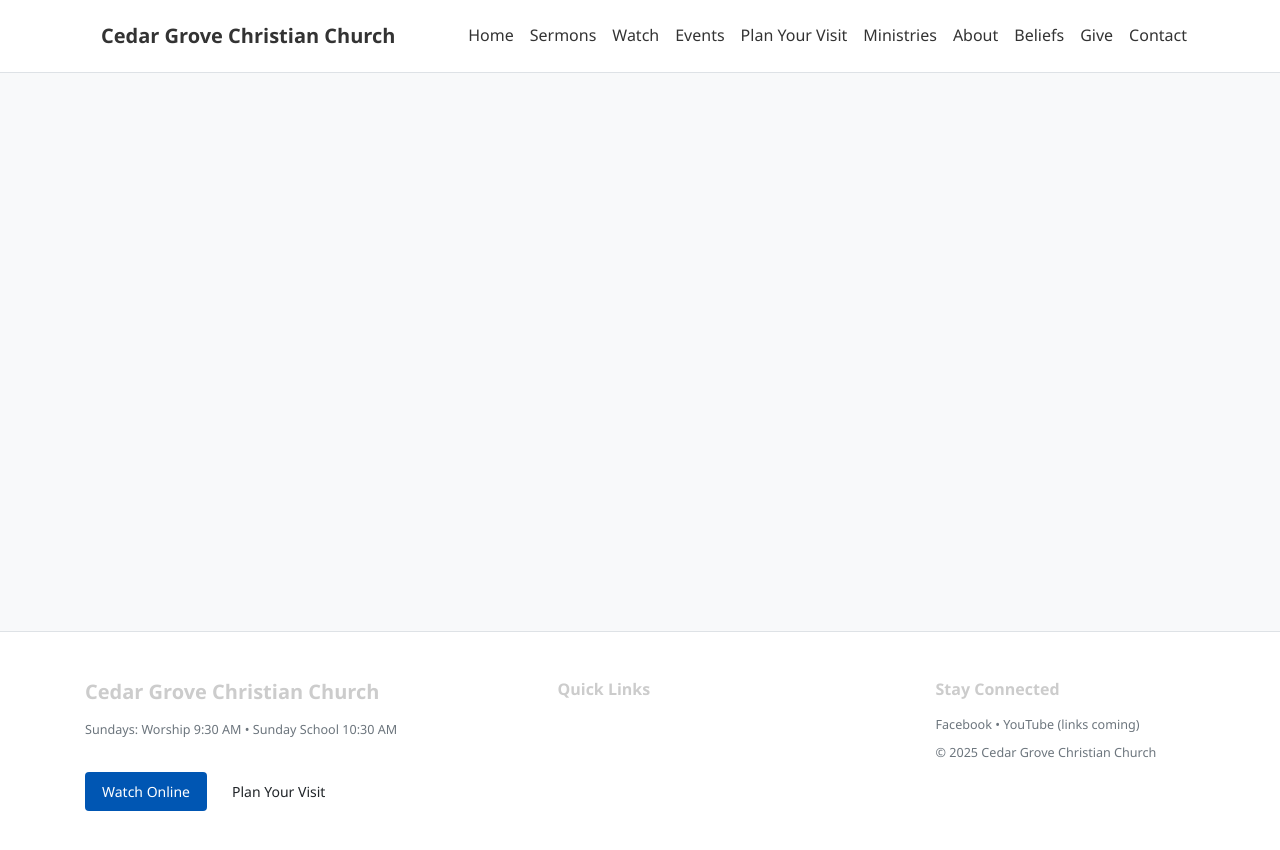
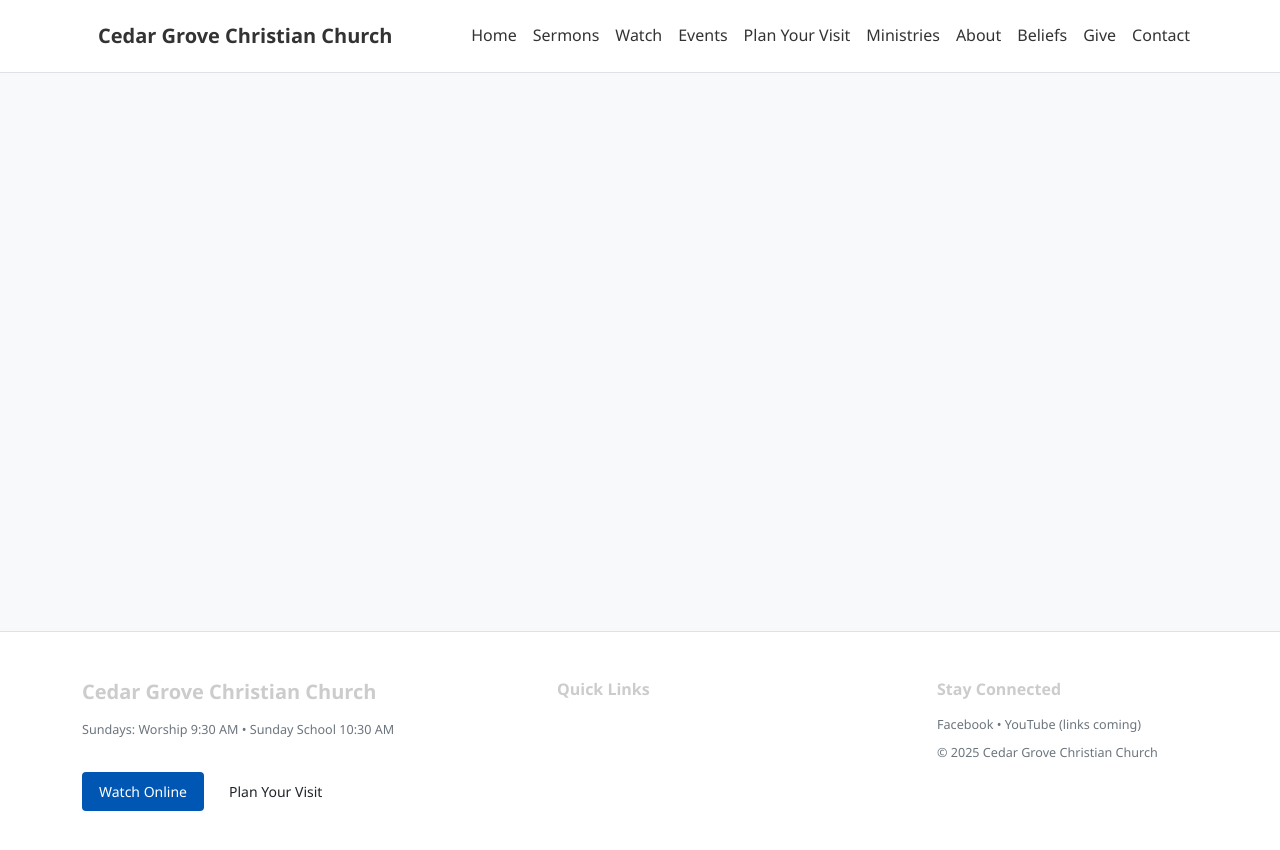
Before and after one commit to Waffles-Websites/waffles-websites.github.io, a Jekyll site: the page built from htmlAssets.html, in a window 1280 px wide. Shown: the top 850 px of the page. Built offline with Jekyll 4.4.1, drawn with Linux system fonts in a browser that asks for light colours.

Commit message:
Update main.css

```diff
--- a/assets/css/main.css
+++ b/assets/css/main.css
@@ -37,29 +37,6 @@
   line-height: 1.2;
 }
 
-/* Layout helpers */
-.container {
-  width: 100%;
-  margin-right: auto;
-  margin-left: auto;
-  padding-right: 15px;
-  padding-left: 15px;
-}
-@media (min-width: 768px) {
-  .container {
-    max-width: 720px;
-  }
-}
-@media (min-width: 992px) {
-  .container {
-    max-width: 960px;
-  }
-}
-@media (min-width: 1200px) {
-  .container {
-    max-width: 1140px;
-  }
-}
 
 /* =====================================================
    NAVIGATION
```
